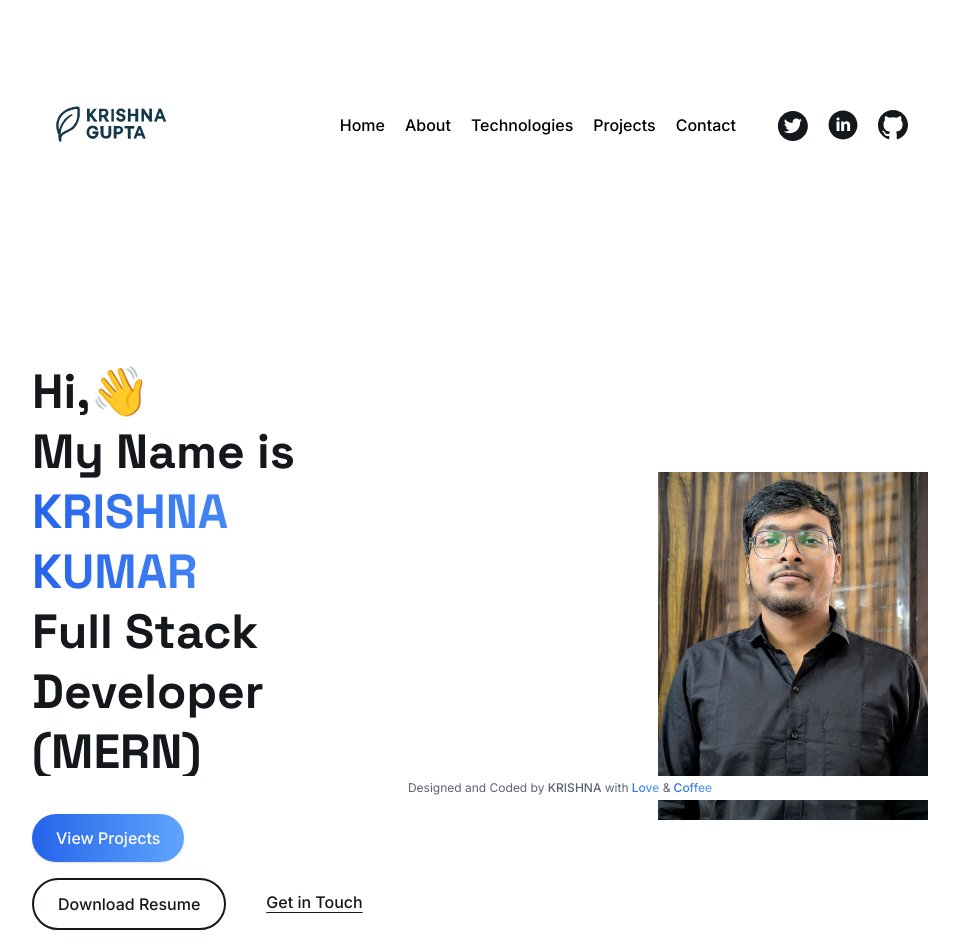
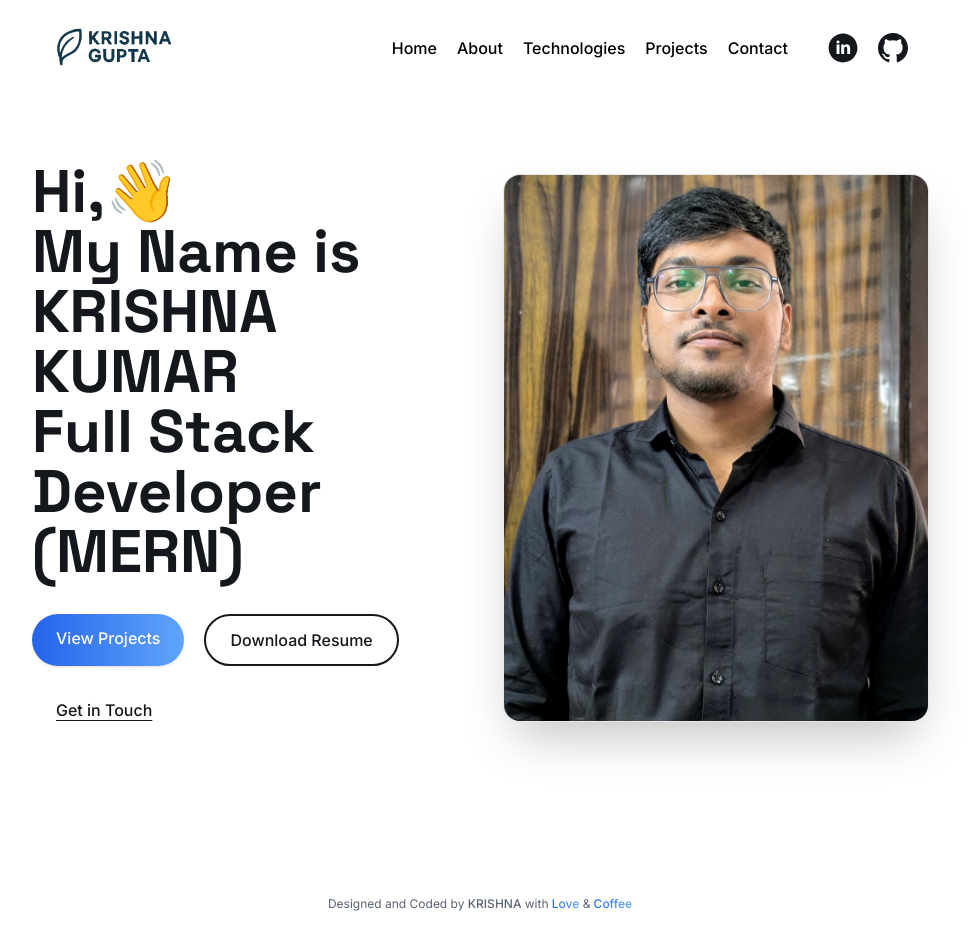
Before and after one commit to krish8986/portfolio-krishna, a React (Create React App) app: page / in a window 1280 px wide. Shown: the whole page, without its empty margins (160-1128 px from the left). Built offline with nearby package versions, Linux system fonts and the light colour scheme.

Commit message:
fix: minior updation in header.js,home.js,index.css for enhancing ui

```diff
--- a/src/Components/Footer.js
+++ b/src/Components/Footer.js
@@ -1,7 +1,7 @@
 import React from "react";
 function Footer() {
   return (
-    <footer className="container mx-auto py-1 fixed bottom-0 md:left-20 bg-white dark:bg-dark-mode">
+    <footer className="container mx-auto max-width py-8 mt-16">
       <p className="text-xs text-center text-dark-content dark:text-light-content w-full">
         Designed and Coded by{" "}
         <a
--- a/src/Components/Header.js
+++ b/src/Components/Header.js
@@ -10,10 +10,10 @@ function Header() {
   };
 
   return (
-    <header className="container mx-auto md:flex justify-between py-2 max-width">
-      <div className="flex justify-between items-center py-2 md:py-10">
+    <header className="container mx-auto max-width flex items-center justify-between h-24">
+      <div className="flex items-center">
         <NavLink to="/">
-          <img className="w-14" src={logos.logogradient} alt="logo" />
+          <img className="h-40 w-auto" src={logos.logogradient} alt="logo" />
         </NavLink>
         <div onClick={toggleClass} className="cursor-pointer">
           <svg
@@ -62,7 +62,7 @@ function Header() {
           </li>
         </ul>
         <ul className="flex justify-evenly items-center my-5 md:my-0 md:space-x-5 md:mr-5">
-          <li>
+          {/*<li>
             <a href={twitter} target="_blank" rel="noreferrer noopener">
               <svg
                 className="dark:fill-light-heading fill-dark-heading"
@@ -75,7 +75,7 @@ function Header() {
                 <path d="M16.875 1.875C8.59152 1.875 1.875 8.59152 1.875 16.875C1.875 25.1585 8.59152 31.875 16.875 31.875C25.1585 31.875 31.875 25.1585 31.875 16.875C31.875 8.59152 25.1585 1.875 16.875 1.875ZM24.0837 13.1819C24.0937 13.3393 24.0937 13.5033 24.0937 13.6641C24.0937 18.5792 20.3504 24.2411 13.51 24.2411C11.4007 24.2411 9.44531 23.6283 7.79799 22.5737C8.09933 22.6071 8.38728 22.6205 8.69531 22.6205C10.4364 22.6205 12.0368 22.0312 13.3125 21.0335C11.6786 21 10.3058 19.9286 9.83705 18.4554C10.4096 18.5391 10.9252 18.5391 11.5145 18.3884C10.6732 18.2175 9.91699 17.7605 9.37438 17.0953C8.83178 16.43 8.53623 15.5973 8.53795 14.7388V14.692C9.03013 14.9699 9.60938 15.1406 10.2154 15.1641C9.70595 14.8245 9.28814 14.3645 8.99903 13.8249C8.70993 13.2852 8.55845 12.6825 8.55804 12.0703C8.55804 11.3772 8.73884 10.7444 9.06362 10.1953C9.99744 11.3449 11.1627 12.2851 12.4837 12.9548C13.8047 13.6245 15.2518 14.0088 16.731 14.0826C16.2054 11.5547 18.0938 9.50893 20.3638 9.50893C21.4353 9.50893 22.3996 9.95759 23.0792 10.6808C23.9196 10.5234 24.7232 10.2087 25.4397 9.78683C25.1618 10.6473 24.5792 11.3739 23.8058 11.8326C24.5558 11.7522 25.279 11.5446 25.9487 11.2533C25.4431 11.9967 24.8103 12.6562 24.0837 13.1819Z" />
               </svg>
             </a>
-          </li>
+          </li> */}
           <li>
             <a href={linkdein} target="_blank" rel="noreferrer noopener">
               <svg
--- a/src/Pages/Home.js
+++ b/src/Pages/Home.js
@@ -26,27 +26,27 @@ function Home() {
   }, []);
 
   return (
-    <main className="container mx-auto max-width section md:flex justify-between items-center">
-      <div>
+    <main className="container mx-auto max-width flex flex-col-reverse md:flex-row items-center justify-between min-h-[calc(100vh-96px)] gap-12">
+      <div className="md:w-1/2 text-center md:text-left">
         <h1
           ref={h11}
-          className="text-2xl text-dark-heading dark:text-light-heading md:text-4xl xl:text-5xl xl:leading-tight font-bold"
+          className="text-4xl md:text-5xl lg:text-6xl leading-tight font-bold text-dark-heading dark:text-light-heading"
         >
           Hi,👋<br></br>My Name is<br></br>
         </h1>
         <h1
           ref={h12}
-          className="text-2xl bg-clip-text bg-gradient text-transparent md:text-4xl xl:text-5xl xl:leading-tight font-bold"
+          className="text-4xl md:text-5xl lg:text-6xl leading-tight font-bold text-dark-heading dark:text-light-heading"
         >
           {name}
         </h1>
         <h2
           ref={h13}
-          className="text-2xl text-dark-heading dark:text-light-heading md:text-4xl xl:text-5xl xl:leading-tight font-bold"
+          className="text-4xl md:text-5xl lg:text-6xl leading-tight font-bold text-dark-heading dark:text-light-heading"
         >
           {tagline}
         </h2>
-        <div className="flex flex-wrap gap-4 pt-8">
+        <div className="flex flex-wrap justify-center md:justify-start gap-5 mt-8">
           <NavLink
             to="/projects"
             className="bg-gradient text-white font-medium px-6 py-3 rounded-full shadow hover:opacity-90 transition"
@@ -62,14 +62,26 @@ function Home() {
           </a>
           <NavLink
             to="/contact"
-            className="text-dark-heading dark:text-light-heading font-medium px-6 py-3 rounded-full underline underline-offset-4"
+            className="text-dark-heading dark:text-light-heading font-medium px-6 py-3 rounded-xl underline underline-offset-4"
           >
             Get in Touch
           </NavLink>
         </div>
       </div>
-      <div className="mt-5 md:mt-0">
-        <img ref={myimageref} className="w-1/2 md:ml-auto" src={img} alt="KRISHNA" />
+      <div className="md:w-1/2 flex justify-end items-center">
+        {/* <img ref={myimageref} className="w-1/2 md:ml-auto" src={img} alt="KRISHNA" /> */}
+        {/* <img
+          // ref={myimageref}
+          // src={img}
+          // alt="Krishna Kumar"
+        // className="w-72 md:w-96 lg:w-[430px] xl:w-[470px] rounded-xl object-cover shadow-xl"
+        */}
+        <img
+          ref={myimageref}
+          src={img}
+          alt="KRISHNA"
+          className="w-72 md:w-96 lg:w-[430px] xl:w-[470px] rounded-2xl object-cover shadow-2xl ring-1 ring-gray-200"
+        />
       </div>
     </main>
   );
--- a/src/index.css
+++ b/src/index.css
@@ -30,7 +30,7 @@ h2 {
 }
 
 .section {
-  @apply pt-28 xl:pt-28 2xl:pt-44;
+  @apply pt-8 xl:pt-28 2xl:pt-16;
 }
 
 .text-content {
@@ -41,10 +41,10 @@ body::-webkit-scrollbar {
   display: none;
 }
 
-.w-14 {
-  height: 50%;
-  width: 50%;
-}
+/* .w-14 { */
+/* height: 50%; */
+/* width: 50%; */
+/* } */
 
 html {
   scroll-behavior: smooth;
```
